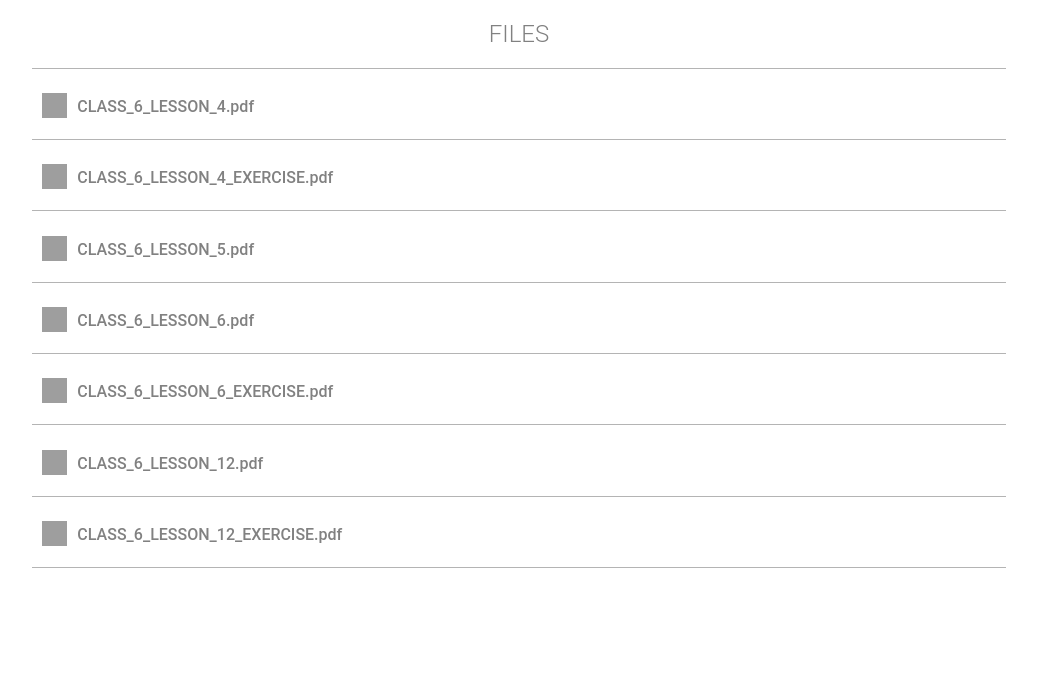
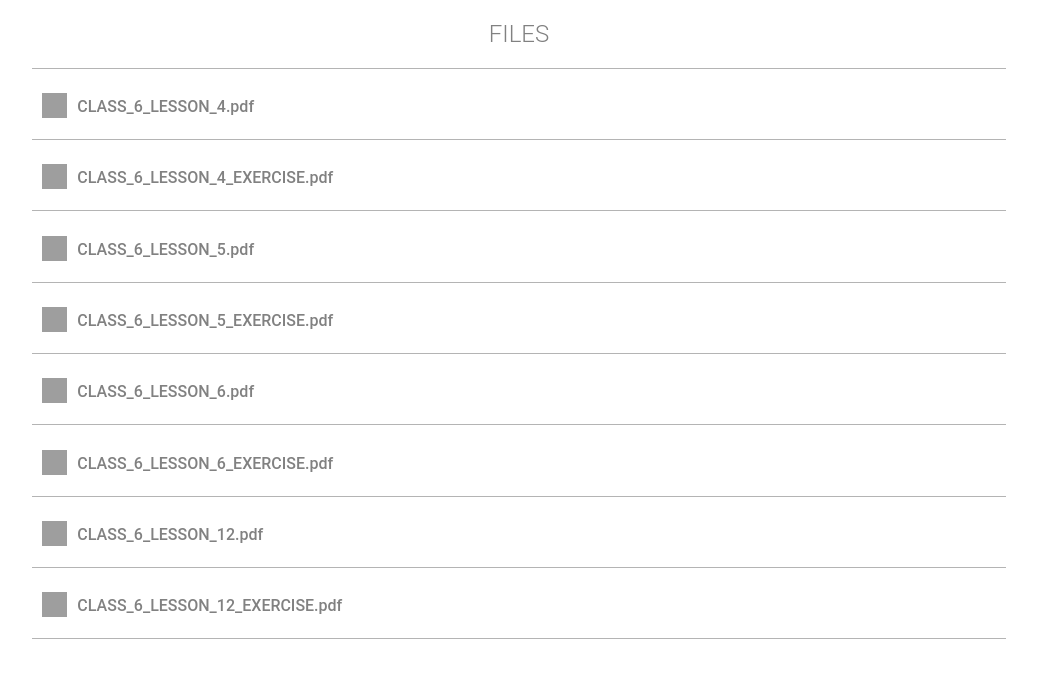
Before and after one commit to anitamalhotraa/anitamalhotraa.github.io, a plain HTML site: page 6TH_JKHF7834TR7IETG78934TYIUERFYHEUIYFR89463Y8HR987Y3IU4G7IT783U.html in a window 1280 px wide. Shown: the whole page, without its empty margins (121-1158 px from the left). Drawn offline with Linux system fonts and the light colour scheme; grey boxes are pictures that could not be loaded.

Commit message:
Update 6TH_JKHF7834TR7IETG78934TYIUERFYHEUIYFR89463Y8HR987Y3IU4G7IT783U.html

```diff
--- a/6TH_JKHF7834TR7IETG78934TYIUERFYHEUIYFR89463Y8HR987Y3IU4G7IT783U.html
+++ b/6TH_JKHF7834TR7IETG78934TYIUERFYHEUIYFR89463Y8HR987Y3IU4G7IT783U.html
@@ -26,6 +26,13 @@
             <div class="FOLDER">
             <img style="margin-left: 10px;" src="https://findicons.com/files/icons/1579/devine/256/file.png" height="25px" width="25px">
             <span class="label">CLASS_6_LESSON_5.pdf</span>
+            </div>
+            <div class="divider2"></div>
+        </div>
+        <div class="FOLDER_PARENT" onclick="window.location.href = './files/6th/CLASS_6_LESSON_5_EXERCISE.pdf'">
+            <div class="FOLDER">
+            <img style="margin-left: 10px;" src="https://findicons.com/files/icons/1579/devine/256/file.png" height="25px" width="25px">
+            <span class="label">CLASS_6_LESSON_5_EXERCISE.pdf</span>
             </div>
             <div class="divider2"></div>
         </div>
```
